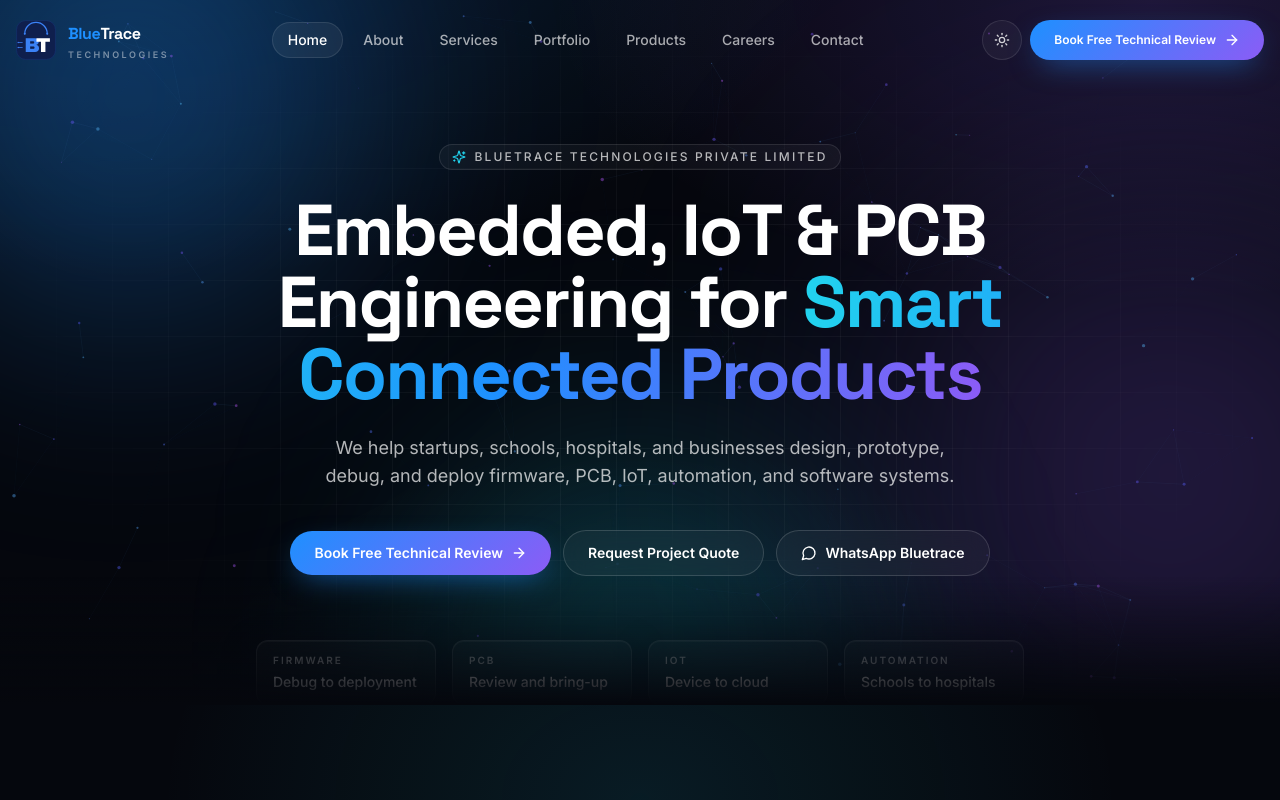
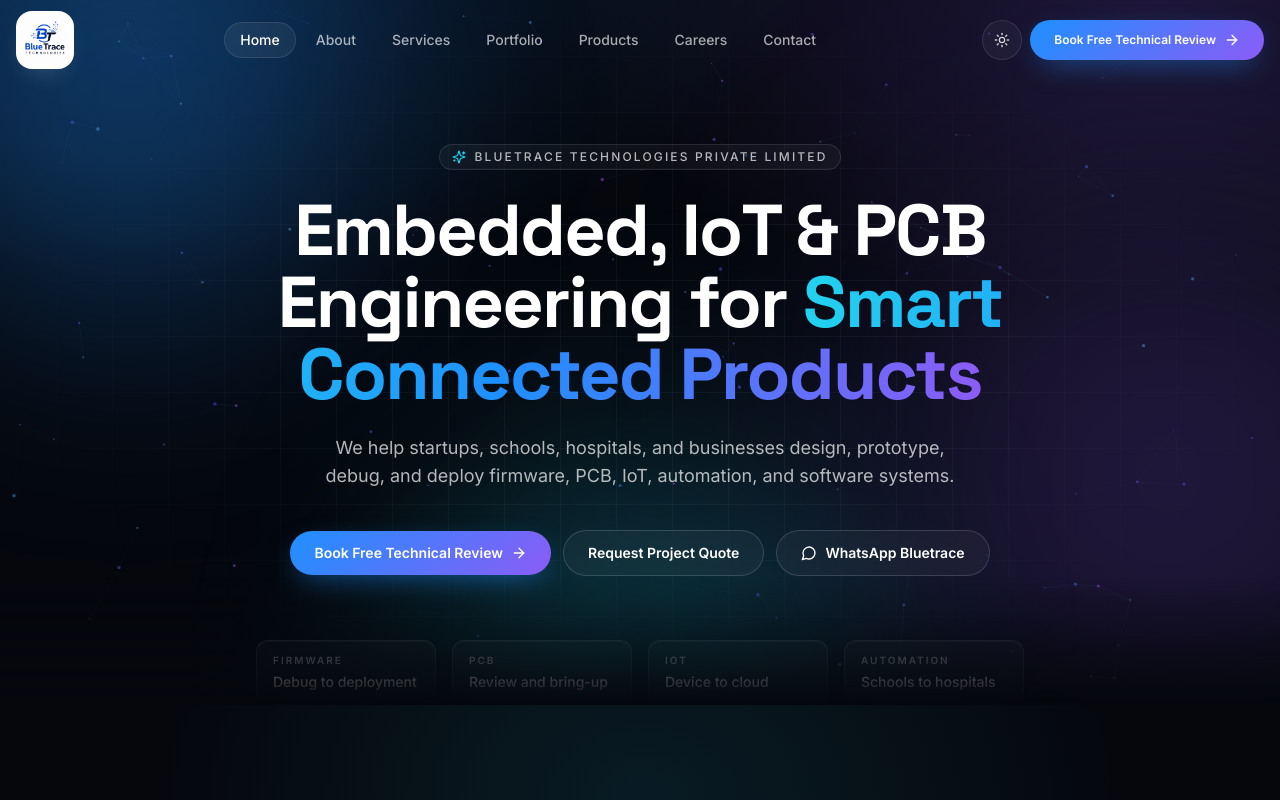
Before and after one commit to bluetracetechnologies-dot/bluetracewebpage, a Next.js app: page / in a window 1280 px wide. Shown: the top 800 px of the page. Built offline with nearby package versions, Linux system fonts and the light colour scheme.

Commit message:
brand: use provided Bluetrace logo across UI and metadata

```diff
--- a/app/layout.tsx
+++ b/app/layout.tsx
@@ -43,9 +43,9 @@
   category: "technology",
   alternates: { canonical: "/" },
   icons: {
-    icon: [{ url: "/favicon.svg", type: "image/svg+xml" }],
-    shortcut: "/favicon.svg",
-    apple: "/favicon.svg",
+    icon: [{ url: "/logo-actual.png", type: "image/png", sizes: "1254x1254" }],
+    shortcut: "/logo-actual.png",
+    apple: "/logo-actual.png",
   },
   manifest: "/site.webmanifest",
   openGraph: {
@@ -80,7 +80,7 @@
   name: siteConfig.legalName,
   alternateName: siteConfig.name,
   url: siteConfig.url,
-  logo: `${siteConfig.url}/logo.svg`,
+  logo: `${siteConfig.url}/logo-actual.png`,
   description: siteConfig.description,
   foundingDate: siteConfig.legal.incorporationDate,
   founder: {
--- a/components/Logo.tsx
+++ b/components/Logo.tsx
@@ -1,3 +1,4 @@
+import Image from "next/image";
 import Link from "next/link";
 
 export function Logo({ className = "" }: { className?: string }) {
@@ -5,79 +6,18 @@
     <Link
       href="/"
       aria-label="Bluetrace Technologies — Home"
-      className={`group inline-flex items-center gap-3 ${className}`}
+      className={`group inline-flex items-center ${className}`}
     >
-      <BluetraceMark className="h-10 w-10 shrink-0" />
-      <span className="flex flex-col leading-none">
-        <span className="font-display text-base font-extrabold tracking-tight">
-          <span className="text-brand-electric">Blue</span>
-          <span className="text-white">Trace</span>
-        </span>
-        <span className="mt-1 text-[9px] font-semibold uppercase tracking-[0.28em] text-white/45">
-          Technologies
-        </span>
+      <span className="inline-flex overflow-hidden rounded-2xl border border-white/10 bg-white p-1 shadow-[0_10px_30px_-18px_rgba(255,255,255,0.6)] transition-transform duration-300 group-hover:scale-[1.01]">
+        <Image
+          src="/logo-actual.png"
+          alt="Bluetrace Technologies"
+          width={1254}
+          height={1254}
+          priority
+          className="h-11 w-11 rounded-xl object-contain md:h-12 md:w-12"
+        />
       </span>
     </Link>
   );
 }
-
-function BluetraceMark({ className = "" }: { className?: string }) {
-  return (
-    <svg
-      viewBox="0 0 64 64"
-      className={className}
-      fill="none"
-      aria-hidden
-    >
-      <rect x="1" y="1" width="62" height="62" rx="14" fill="#0F1F4D" />
-      <rect
-        x="1"
-        y="1"
-        width="62"
-        height="62"
-        rx="14"
-        stroke="#1E3A8A"
-        strokeOpacity="0.6"
-        strokeWidth="1"
-      />
-      <path
-        d="M 14 22 A 18 18 0 0 1 50 22"
-        stroke="#3B82F6"
-        strokeWidth="2"
-        strokeLinecap="round"
-      />
-      <circle cx="14" cy="22" r="1.6" fill="#3B82F6" />
-      <circle cx="50" cy="22" r="1.6" fill="#3B82F6" />
-      <g stroke="#3B82F6" strokeWidth="1.2" strokeLinecap="round">
-        <path d="M 4 36 L 10 36" />
-        <path d="M 4 44 L 10 44" />
-      </g>
-      <g fill="#3B82F6">
-        <circle cx="3.5" cy="36" r="1.1" />
-        <circle cx="3.5" cy="44" r="1.1" />
-      </g>
-      <text
-        x="13"
-        y="51"
-        fontFamily="'Arial Black','Helvetica Neue',Impact,system-ui,sans-serif"
-        fontWeight="900"
-        fontSize="32"
-        fill="#3B82F6"
-        letterSpacing="-2"
-      >
-        B
-      </text>
-      <text
-        x="32"
-        y="51"
-        fontFamily="'Arial Black','Helvetica Neue',Impact,system-ui,sans-serif"
-        fontWeight="900"
-        fontSize="32"
-        fill="#FFFFFF"
-        letterSpacing="-2"
-      >
-        T
-      </text>
-    </svg>
-  );
-}
```
Also changed, not shown: public/logo-actual.png (added), public/site.webmanifest.
